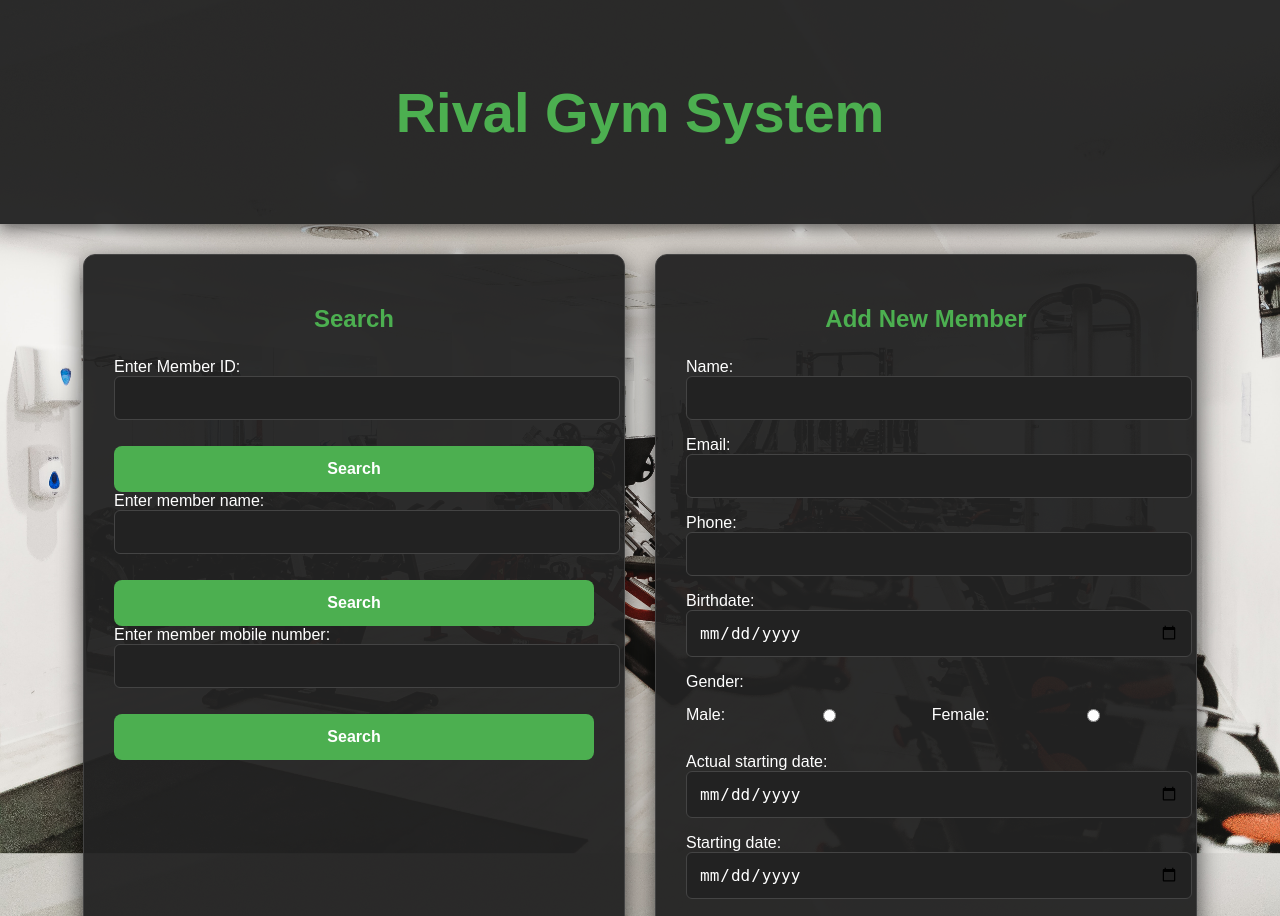
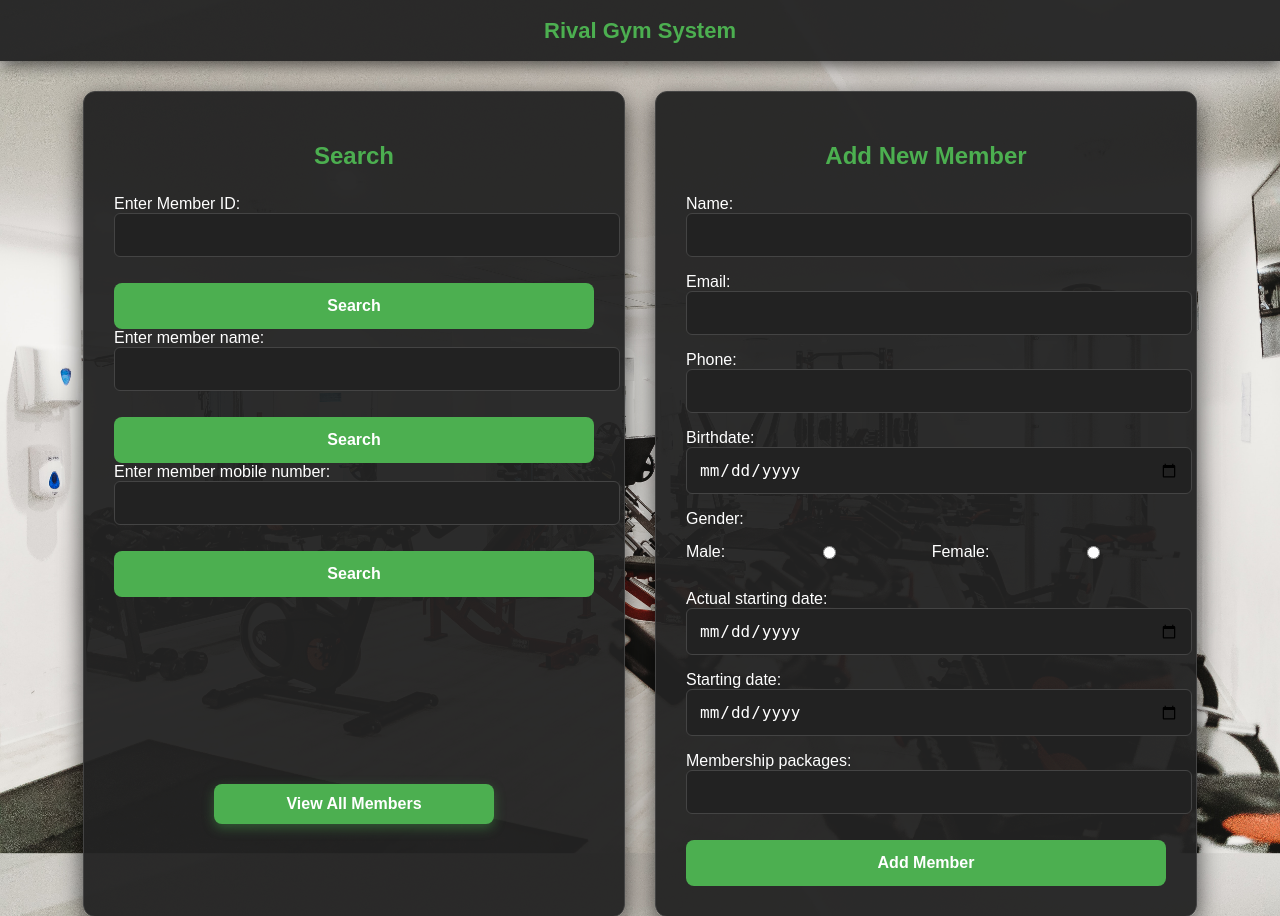
Before and after one commit to aAhmedbiram/system, a Flask app: page / in a window 1280 px wide. Shown: the top 916 px of the page. Run offline with Flask 3, Linux system fonts and the light colour scheme; data that the repository does not hold is empty; some libraries are stand-ins or nearby versions.

Commit message:
edit header size

```diff
--- a/system_app/templates/index.html
+++ b/system_app/templates/index.html
@@ -20,11 +20,17 @@
         header {
             background-color: rgba(34, 34, 34, 0.95);
             color: #4caf50;
-            padding: 1.5em;
+            padding: 0.8em 1em;
             text-align: center;
-            font-size: 28px;
+            font-size: 22px;
             font-weight: bold;
             box-shadow: 0 4px 15px rgba(0,0,0,0.6);
+        }
+
+        header h1 {
+            margin: 0;
+            padding: 0;
+            font-size: 22px;
         }
 
         .main-content {
```
